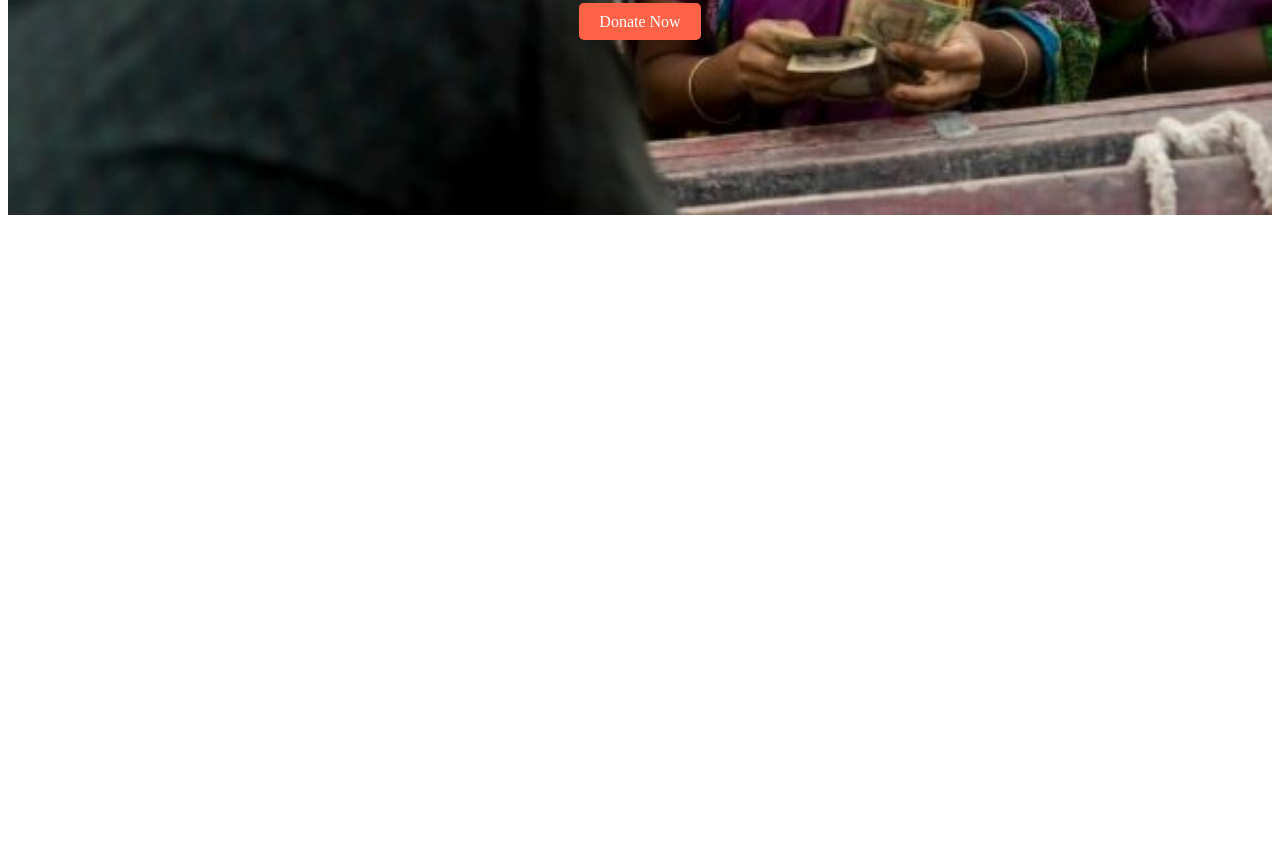
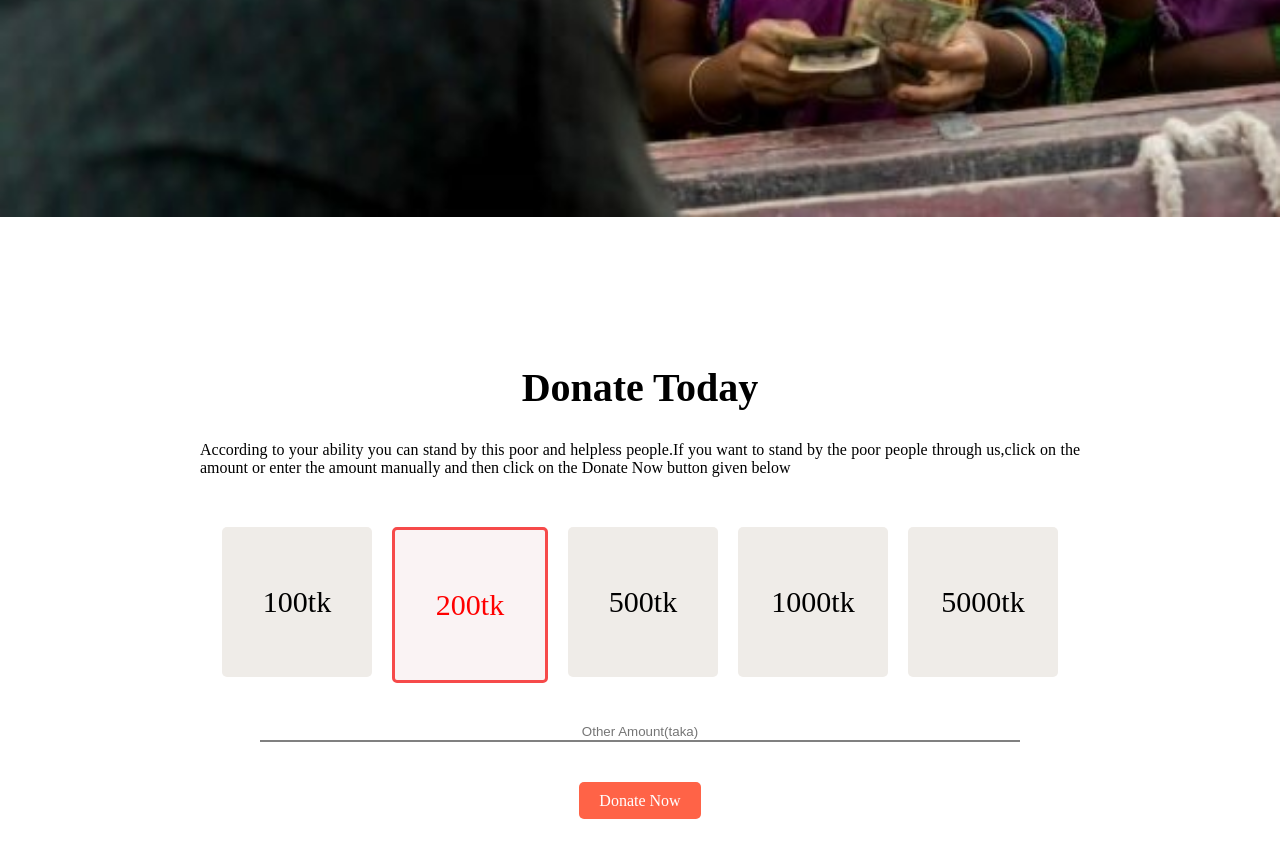
Before and after one commit to faridul22/donate-today, a plain HTML site: page index.html in a window 1280 px wide. Shown: the part 636-1494 px from the top of the page. Before the commit the page ends 916 px from the top, so only its background shows below. Drawn offline with Linux system fonts and the light colour scheme; a web font is replaced by a local one.

Commit message:
donate today added

```diff
--- a/css/style.css
+++ b/css/style.css
@@ -1,3 +1,7 @@
+* {
+    margin: 0;
+}
+
 /* google font family */
 body {
     font-family: 'Oranienbaum', serif;
@@ -5,6 +9,7 @@ body {
 
 /* banner style */
 .banner-container {
+    align-items: center;
     background-image: url(../images/donation1.jpg);
     background-repeat: no-repeat;
     background-size: 100%;
@@ -17,14 +22,19 @@ body {
     padding: 300px 50px 0 50px;
 }
 
-.banner-title {
+.title {
     font-size: 40px;
     font-weight: 800px;
+    margin-bottom: 30px;
 }
 
-.banner-description {
+.description {
     text-align: justify;
     padding: 0 100px;
+}
+
+.link-button {
+    margin-top: 50px;
 }
 
 .link-button a {
@@ -37,3 +47,51 @@ body {
     font-weight: 500;
     margin-top: 30px;
 }
+
+/* donation part */
+.donate-today {
+    text-align: center;
+    margin: 100px;
+}
+
+.description {
+    margin-bottom: 40px;
+}
+
+.donate-amount {
+    display: flex;
+    justify-content: center;
+}
+
+.donate-amount div {
+    display: flex;
+    justify-content: center;
+    align-items: center;
+    height: 150px;
+    width: 150px;
+    margin: 10px;
+    border-radius: 5px;
+}
+
+.amount {
+    background-color: #efece8;
+    font-size: 30px;
+    font-weight: 500;
+}
+
+#amount-color {
+    background-color: rgb(250, 243, 244);
+    border: 3px solid #f64a4a;
+    color: red;
+    font-size: 30px;
+    font-weight: 400;
+}
+
+.input-amount {
+    outline: none;
+    border-style: hidden;
+    border-bottom: 2px solid gray;
+    text-align: center;
+    width: 70%;
+    margin-top: 30px;
+}
--- a/index.html
+++ b/index.html
@@ -17,11 +17,11 @@
 <body>
     <div class="banner-container">
         <div class="banner-items">
-            <div class="banner-title">
+            <div class="title">
                 <h1>Let's Help Those Who Are<br>
                     More In Need </h1>
             </div>
-            <div class="banner-description">
+            <div class="description">
                 <p>From the point of view of humanity,we all need to help the helpless and miserable people as much as
                     possible.If you want to stand by the poor people through us,then click on the Donate Now button
                     given below</p>
@@ -31,6 +31,29 @@
             </div>
         </div>
     </div>
+    <!-- donation part -->
+    <div class="donate-today">
+        <h1 class="title">Donate Today</h1>
+        <div class="description">
+            <p>According to your ability you can stand by this poor and helpless people.If you want to stand by the poor
+                people through us,click on the amount or enter the amount manually and then click on the Donate Now
+                button
+                given below</p>
+        </div>
+        <div class="donate-amount">
+            <div class="amount">100tk</div>
+            <div id="amount-color">200tk</div>
+            <div class="amount">500tk</div>
+            <div class="amount">1000tk</div>
+            <div class="amount">5000tk</div>
+        </div>
+        <div>
+            <input class="input-amount" type="text" placeholder="Other Amount(taka)">
+        </div>
+        <div class="link-button">
+            <a href="">Donate Now</a>
+        </div>
+    </div>
 </body>
 
 </html>
```
